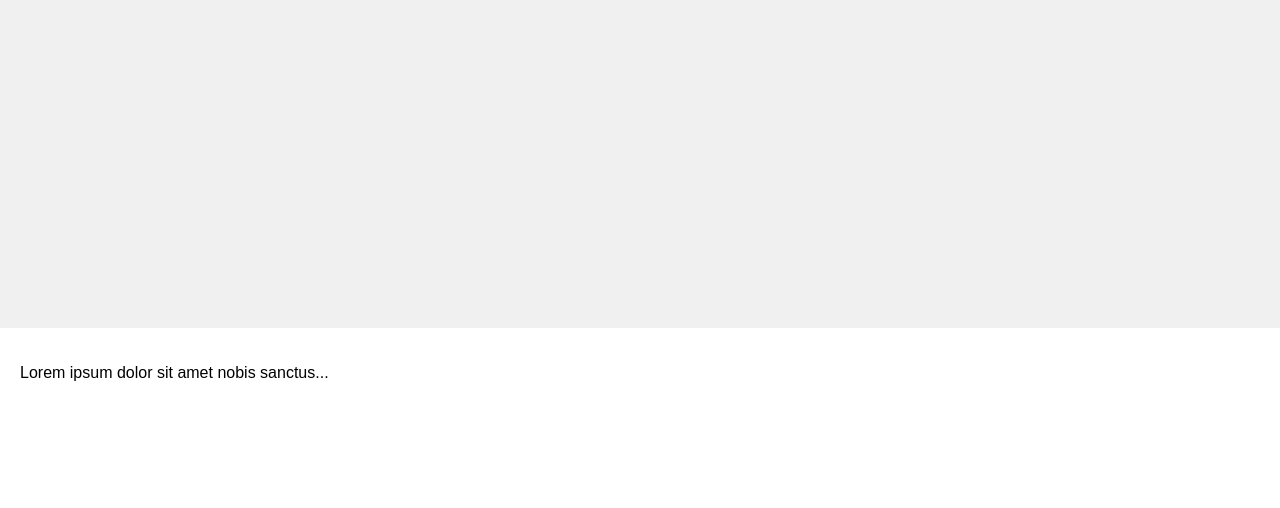
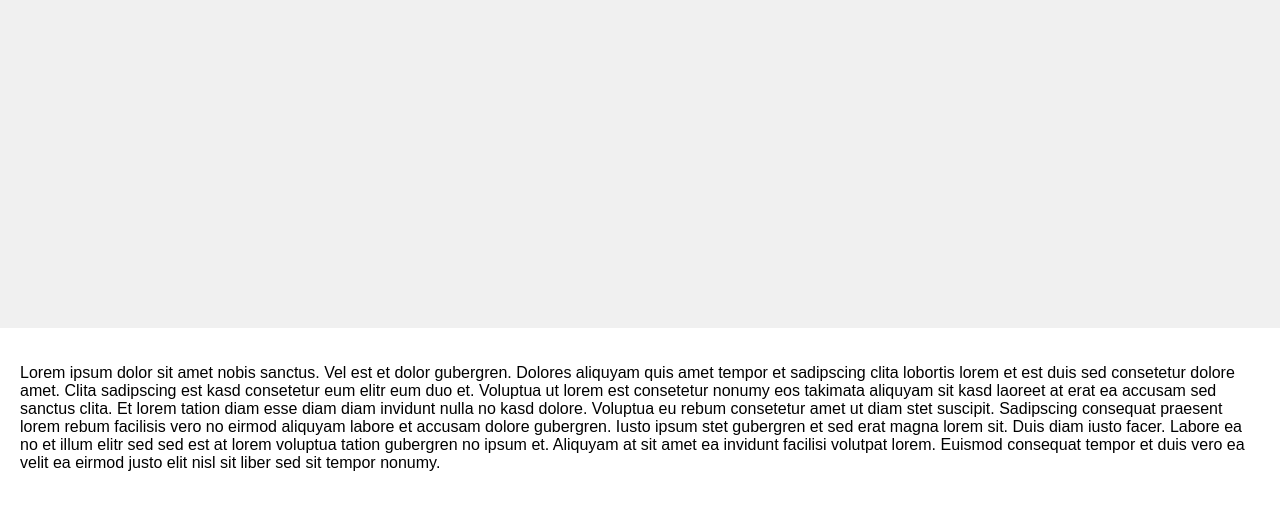
Before and after one commit to GatmanVitalie/ParisTrip.github.io, a plain HTML site: page index.html in a window 1280 px wide. Shown: the part 472-980 px from the top of the page. Before the commit the page ends 890 px from the top, so only its background shows below. Drawn offline with Linux system fonts and the light colour scheme.

Commit message:
Add files via upload

```diff
--- a/index.html
+++ b/index.html
@@ -73,7 +73,15 @@
     </div>
 
     <div class="content-below">
-        <p>Lorem ipsum dolor sit amet nobis sanctus...</p>
+        <p>Lorem ipsum dolor sit amet nobis sanctus. Vel est et dolor gubergren. Dolores aliquyam quis amet tempor et
+            sadipscing clita lobortis lorem et est duis sed consetetur dolore amet. Clita sadipscing est kasd consetetur
+            eum elitr eum duo et. Voluptua ut lorem est consetetur nonumy eos takimata aliquyam sit kasd laoreet at erat
+            ea accusam sed sanctus clita. Et lorem tation diam esse diam diam invidunt nulla no kasd dolore. Voluptua eu
+            rebum consetetur amet ut diam stet suscipit. Sadipscing consequat praesent lorem rebum facilisis vero no
+            eirmod aliquyam labore et accusam dolore gubergren. Iusto ipsum stet gubergren et sed erat magna lorem sit.
+            Duis diam iusto facer. Labore ea no et illum elitr sed sed est at lorem voluptua tation gubergren no ipsum
+            et. Aliquyam at sit amet ea invidunt facilisi volutpat lorem. Euismod consequat tempor et duis vero ea velit
+            ea eirmod justo elit nisl sit liber sed sit tempor nonumy.</p>
         <!-- Restul conținutului -->
     </div>
 
```
